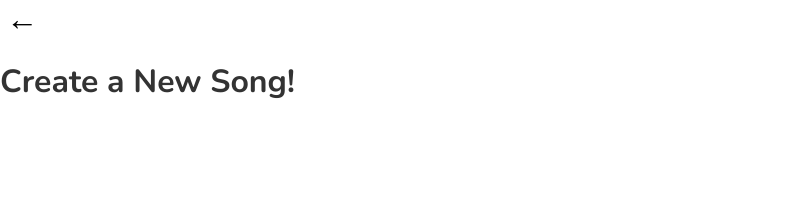
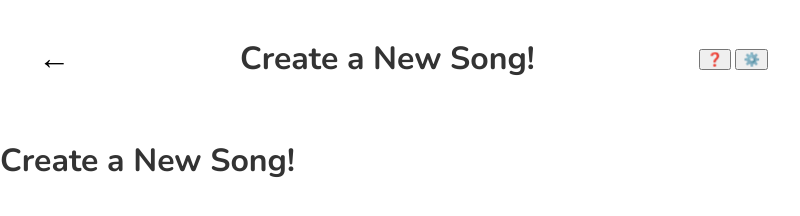
Before and after one commit to dorukersoy47/reading-star-2.0, an Electron app: page app/renderer/index.html in a window 800 px wide. Both pictures are taken after a click on the button "Create a New Song!". Drawn offline with Linux system fonts and the light colour scheme; no server answers.

Commit message:
add basic header and header functionality

```diff
--- a/app/main.js
+++ b/app/main.js
@@ -6,6 +6,8 @@ const createWindow = () => {
   const win = new BrowserWindow({
     width: 800,
     height: 600,
+    resizable: false,
+    // frame: false,
     webPreferences: {
       preload: path.join(__dirname, 'preload.js')
     }
--- /dev/null
+++ b/app/renderer/components/header.js
@@ -0,0 +1,25 @@
+import { navigateTo } from "../router.js";
+
+export function Header() {
+  const el = document.createElement("div");
+  el.className = "header";
+
+  el.innerHTML = `
+    <div class="header-left">
+        <button id="back" class="header-button">←</button>
+    </div>
+    <div class="header-center">
+        <h1 id="title"></h1>
+    </div>
+    <div class="header-right">
+        <button id="help" class="header-button">❓</button>
+        <button id="settings" class="header-button">⚙️</button>
+    </div>
+  `;
+
+  el.querySelector("#back").onclick = () => navigateTo("home");
+//   el.querySelector("#help").onclick = () => navigateTo("help");
+//   el.querySelector("#settings").onclick = () => navigateTo("settings");
+
+  return el;
+}
--- a/app/renderer/index.html
+++ b/app/renderer/index.html
@@ -16,6 +16,7 @@
 
   </head>
   <body>
+    <div id="header"></div>
     <div id="app"></div>
   </body>
   <script type="module" src="./renderer.js"></script>
--- a/app/renderer/pages/createSong.js
+++ b/app/renderer/pages/createSong.js
@@ -1,15 +1,15 @@
 import { navigateTo } from "../router.js";
 
-export function CreateSong() {
+export const title = "Create a New Song!";
+export const header = true;
+
+export function Render() {
   const el = document.createElement("div");
   el.className = "create-song-page";
 
   el.innerHTML = `
-    <button id="back">←</button>
     <h1>Create a New Song!</h1>
   `;
 
-  el.querySelector("#back").onclick = () => navigateTo("home");
-
   return el;
 }
--- a/app/renderer/pages/home.js
+++ b/app/renderer/pages/home.js
@@ -1,6 +1,9 @@
 import { navigateTo } from "../router.js";
 
-export function Home() {
+export const header = false;
+export const title = "Home";
+
+export function Render() {
   const el = document.createElement("div");
   el.className = "home-page";
 
--- a/app/renderer/pages/mySongs.js
+++ b/app/renderer/pages/mySongs.js
@@ -1,15 +1,15 @@
 import { navigateTo } from "../router.js";
 
-export function MySongs() {
+export const title = "My Songs";
+export const header = true;
+
+export function Render() {
   const el = document.createElement("div");
   el.className = "my-songs-page";
 
   el.innerHTML = `
-    <button id="back">←</button>
     <h1>My Songs</h1>
   `;
 
-  el.querySelector("#back").onclick = () => navigateTo("home");
-
   return el;
 }
--- a/app/renderer/router.js
+++ b/app/renderer/router.js
@@ -1,15 +1,22 @@
-import { Home } from "./pages/home.js";
-import { CreateSong } from "./pages/createSong.js";
-import { MySongs } from "./pages/mySongs.js";
+import { Header } from "./components/header.js";
+import * as HomePage from "./pages/home.js";
+import * as CreateSongPage from "./pages/createSong.js";
+import * as MySongsPage from "./pages/mySongs.js";
 
 const routes = {
-  home: Home,
-  createSong: CreateSong,
-  mySongs: MySongs
+  home: HomePage,
+  createSong: CreateSongPage,
+  mySongs: MySongsPage
 };
 
 export function navigateTo(page) {
+  const header = document.getElementById("header");
+  header.innerHTML = "";
+  if (routes[page].header === true) {
+    header.appendChild(Header());
+    header.querySelector("#title").innerText = routes[page].title;
+  }
   const app = document.getElementById("app");
   app.innerHTML = "";
-  app.appendChild(routes[page]());
+  app.appendChild(routes[page].Render());
 }
--- a/app/renderer/styles/home.css
+++ b/app/renderer/styles/home.css
@@ -8,7 +8,7 @@
 }
 
 .home-title {
-  font-size: 3.5em;
+  font-size: 3rem;
   font-weight: 800;
   margin-top: 0;
 }
--- a/app/renderer/styles/styles.css
+++ b/app/renderer/styles/styles.css
@@ -10,6 +10,7 @@
 
 body {
   background-color: var(--background);
+  font-size: 2vh;
   color: var(--text);
   height: 100%;
   margin: 0;
@@ -59,3 +60,21 @@ body {
 #back:hover {
   background-color: var(--back-hover);
 }
+
+/* header css for  <div class="header-left">
+        <button id="back" class="header-button">←</button>
+    </div>
+    <div class="header-center">
+        <h1 id="title"></h1>
+    </div>
+    <div class="header-right">
+        <button id="help" class="header-button">❓</button>
+        <button id="settings" class="header-button">⚙️</button>
+    </div>
+  it displays left to right with each section properly adjusted*/
+.header {
+  display: flex;
+  align-items: center;
+  justify-content: space-between;
+  padding: 1em 2em;
+}
```
